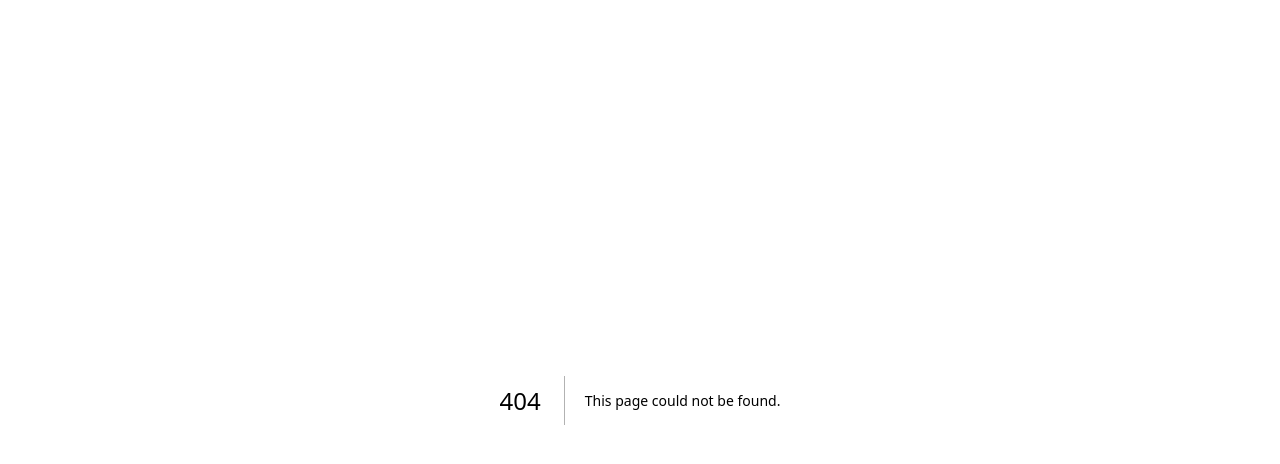
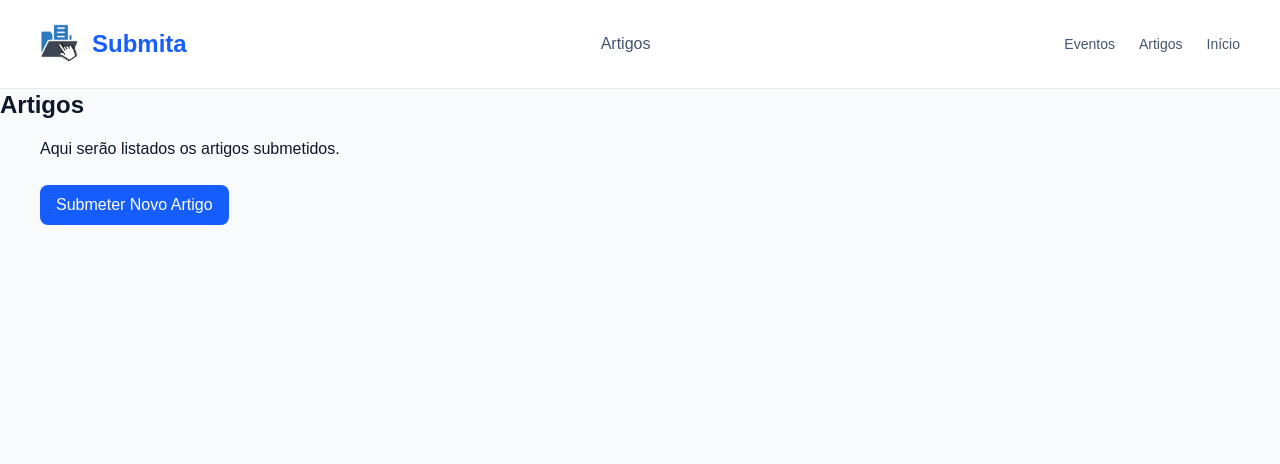
Before and after one commit to gguiallex/Submita, a Next.js app: page /artigos in a window 1280 px wide. Before the commit this address had no page. Shown: the top 464 px of the page. Built offline with nearby package versions, Linux system fonts and the light colour scheme.

Commit message:
Estruturando o projeto

```diff
--- /dev/null
+++ b/src/app/api/artigos/route.ts
@@ -0,0 +1,27 @@
+import { NextRequest, NextResponse } from 'next/server';
+import { PrismaClient } from '@prisma/client';
+
+const prisma = new PrismaClient();
+
+export async function GET() {
+  try {
+    const artigos = await prisma.artigo.findMany({
+      //include: { titulo: true },
+    });
+    return NextResponse.json(artigos);
+  } catch (error) {
+    return NextResponse.json({ error: 'Erro ao buscar artigos' }, { status: 500 });
+  }
+}
+
+export async function POST(request: NextRequest) {
+  try {
+    const { titulo, autores, resumo, areas, edicaoId, atribuicoes } = await request.json();
+    const artigo = await prisma.artigo.create({
+      data: { titulo, autores, resumo, areas, edicaoId, atribuicoes },
+    });
+    return NextResponse.json(artigo, { status: 201 });
+  } catch (error) {
+    return NextResponse.json({ error: 'Erro ao criar artigo' }, { status: 500 });
+  }
+}
--- /dev/null
+++ b/src/app/artigos/novo/page.tsx
@@ -0,0 +1,22 @@
+export default function NovoArtigoPage() {
+  return (
+    <div className="min-h-screen bg-[#F8FAFC] text-slate-900">
+        <header className="flex items-center justify-between px-10 py-6 border-b border-slate-200 bg-white">
+        <a href="/">
+            <div className="flex items-center gap-3">
+            <img src="/iconeSubmita.png" alt="Submita" className="w-10 h-10" />
+            <span className="text-2xl font-bold text-blue-600">Submita</span>
+            </div>
+        </a>
+        <span className="font-medium text-slate-600">Novo Artigo</span>
+        <nav className="flex gap-6 text-sm font-medium text-slate-600">
+            <a href="/eventos" className="hover:text-blue-600">Eventos</a>
+            <a href="/artigos" className="hover:text-blue-600">Artigos</a>
+            <a href="/" className="hover:text-blue-600">Início</a>
+        </nav>
+        </header>
+        <h1 className="text-2xl font-bold mb-4 text-[#0F172A]">Submeter Novo Artigo</h1>
+        <p className="px-10">Aqui estará o formulário para submeter um novo artigo.</p>
+    </div>
+  );
+}
--- /dev/null
+++ b/src/app/artigos/page.tsx
@@ -0,0 +1,29 @@
+import Link from "next/link";
+
+export default function ArtigosPage() {
+  return (
+    <div className="min-h-screen bg-[#F8FAFC] text-slate-900">
+      <header className="flex items-center justify-between px-10 py-6 border-b border-slate-200 bg-white">
+        <a href="/">
+          <div className="flex items-center gap-3">
+            <img src="/iconeSubmita.png" alt="Submita" className="w-10 h-10" />
+            <span className="text-2xl font-bold text-blue-600">Submita</span>
+          </div>
+        </a>
+        <span className="font-medium text-slate-600">Artigos</span>
+        <nav className="flex gap-6 text-sm font-medium text-slate-600">
+          <a href="/eventos" className="hover:text-blue-600">Eventos</a>
+          <a href="/artigos" className="hover:text-blue-600">Artigos</a>
+          <a href="/" className="hover:text-blue-600">Início</a>
+        </nav>
+      </header>
+      <h1 className="text-2xl font-bold mb-4 text-[#0F172A]">Artigos</h1>
+      <p className="px-10">Aqui serão listados os artigos submetidos.</p>
+      <Link href="/artigos/novo">
+        <button className="mt-6 ml-10 px-4 py-2 rounded-lg bg-blue-600 text-white hover:bg-blue-700 transition">
+          Submeter Novo Artigo
+        </button>
+      </Link>
+    </div>
+  );
+}
--- a/src/app/eventos/page.tsx
+++ b/src/app/eventos/page.tsx
@@ -49,9 +49,9 @@ export default function EventosPage() {
         <span className="font-medium text-slate-600">Cadastrar Eventos</span>
 
         <nav className="flex gap-6 text-sm font-medium text-slate-600">
+          <a href="/eventos" className="hover:text-blue-600">Eventos</a>
+          <a href="/artigos" className="hover:text-blue-600">Artigos</a>
           <a href="/" className="hover:text-blue-600">Início</a>
-          <a href="#" className="hover:text-blue-600">Submeter Artigo</a>
-          <a href="#" className="hover:text-blue-600">Login</a>
         </nav>
       </header>
       <h1 className="text-2xl font-bold mb-4 text-[#0F172A]">Eventos</h1>
--- a/src/app/page.tsx
+++ b/src/app/page.tsx
@@ -12,8 +12,8 @@ export default function Home() {
 
         <nav className="flex gap-6 text-sm font-medium text-slate-600">
           <a href="/eventos" className="hover:text-blue-600">Eventos</a>
-          <a href="#" className="hover:text-blue-600">Submeter Artigo</a>
-          <a href="#" className="hover:text-blue-600">Login</a>
+          <a href="/artigos" className="hover:text-blue-600">Artigos</a>
+          <a href="/" className="hover:text-blue-600">Início</a>
         </nav>
       </header>
       {/* Hero */}
```
Also changed, not shown: 1 other file (tests, documents, lock files or other folders).
